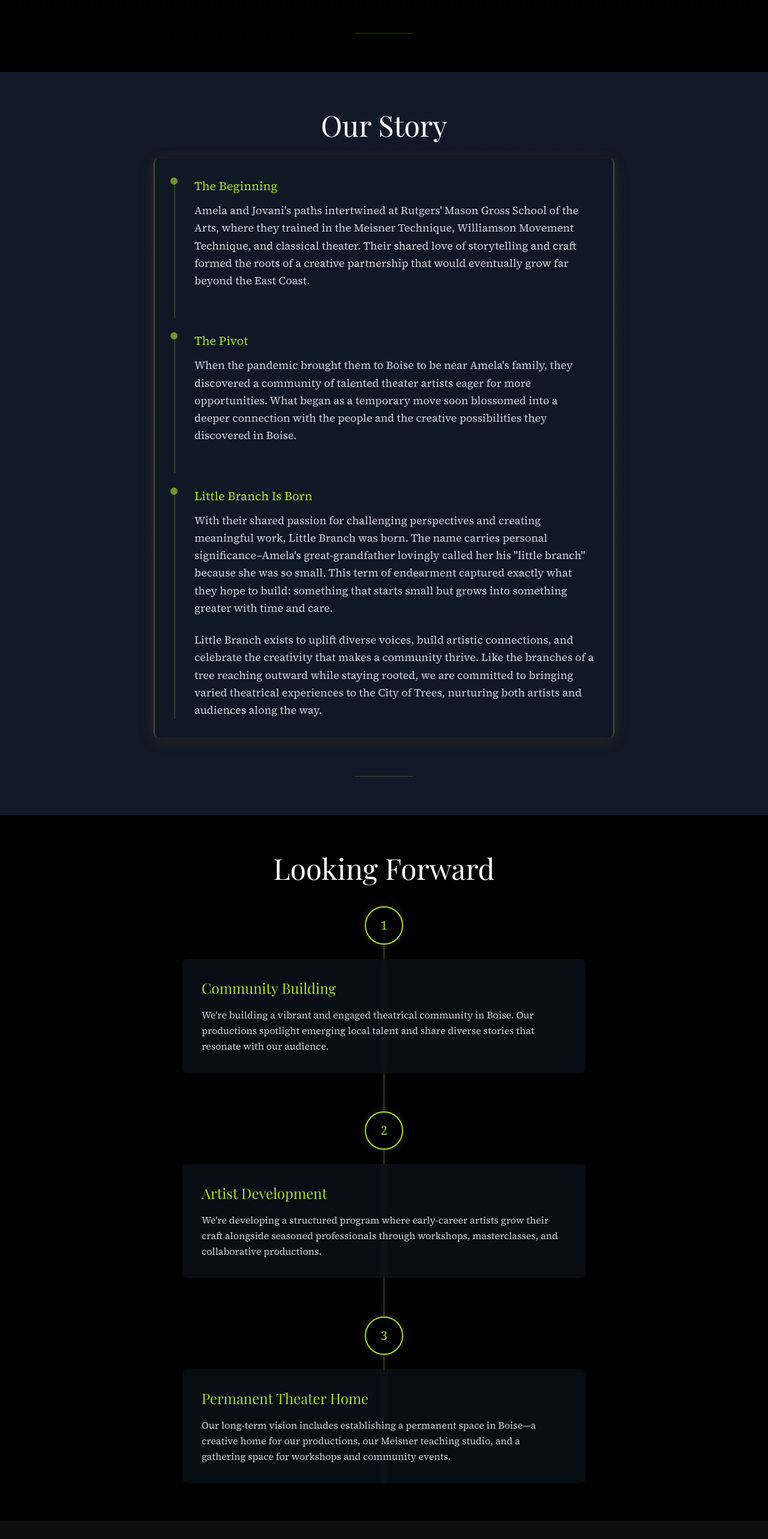
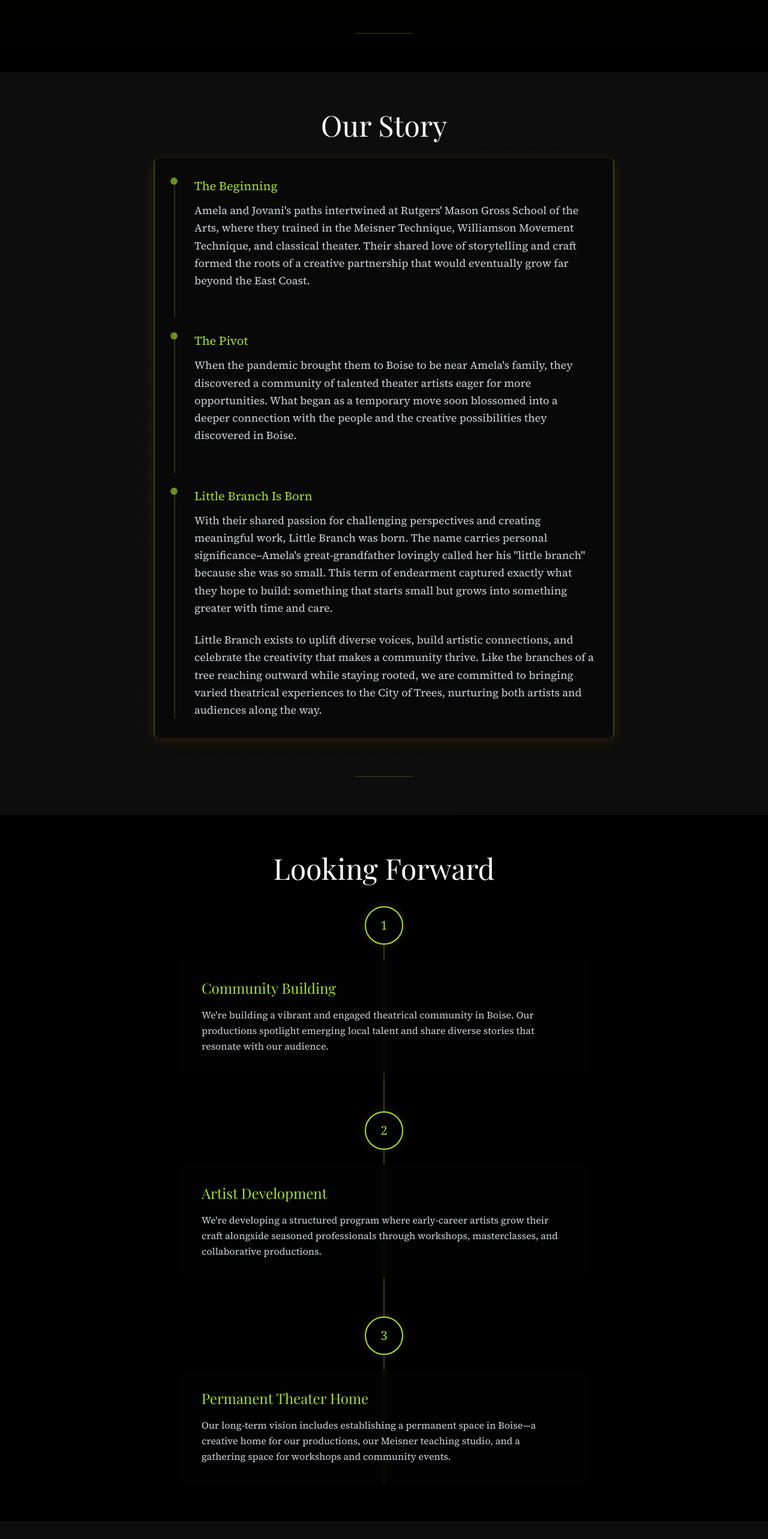
Before and after one commit to gzambran/littleBranchTheater, a Next.js app: page /who-we-are in a window 1280 px wide. Shown: the part 1100-3666 px from the top of the page at 60% size. Built offline with nearby package versions, Linux system fonts and the light colour scheme; a web font is replaced by a local one.

Commit message:
Fix inconsistent navy color on who-we-are page

```diff
--- a/src/app/who-we-are/page.tsx
+++ b/src/app/who-we-are/page.tsx
@@ -170,7 +170,7 @@ export default function WhoWeAre() {
 
       {/* Our Story Section */}
       <motion.section
-        className="py-16 bg-gray-900 relative"
+        className="py-16 bg-gray-950 relative"
         variants={fadeIn}
         initial="hidden"
         whileInView="visible"
@@ -189,7 +189,7 @@ export default function WhoWeAre() {
             </motion.h2>
             <motion.div
               variants={fadeIn}
-              className="p-8 rounded-lg border-l-2 border-r-2 border-accent/30 shadow-[0_5px_25px_rgba(217,119,6,0.15)] bg-gray-900/50 backdrop-blur-sm"
+              className="p-8 rounded-lg border-l-2 border-r-2 border-accent/30 shadow-[0_5px_25px_rgba(217,119,6,0.15)] bg-black-deep/50 backdrop-blur-sm"
             >
               {/* Visual timeline styling */}
               <div className="relative border-l-2 border-accent/20 pl-8 pb-6 mb-6">
@@ -279,7 +279,7 @@ export default function WhoWeAre() {
                     1
                   </div>
                 </div>
-                <div className="bg-gray-900/50 backdrop-blur-sm p-8 rounded-lg max-w-2xl mx-auto shadow-lg shadow-black/20">
+                <div className="bg-black-deep/50 backdrop-blur-sm p-8 rounded-lg max-w-2xl mx-auto shadow-lg shadow-black/20">
                   <h3 className="text-2xl font-display text-accent mb-4">
                     Community Building
                   </h3>
@@ -298,7 +298,7 @@ export default function WhoWeAre() {
                     2
                   </div>
                 </div>
-                <div className="bg-gray-900/50 backdrop-blur-sm p-8 rounded-lg max-w-2xl mx-auto shadow-lg shadow-black/20">
+                <div className="bg-black-deep/50 backdrop-blur-sm p-8 rounded-lg max-w-2xl mx-auto shadow-lg shadow-black/20">
                   <h3 className="text-2xl font-display text-accent mb-4">
                     Artist Development
                   </h3>
@@ -318,7 +318,7 @@ export default function WhoWeAre() {
                     3
                   </div>
                 </div>
-                <div className="bg-gray-900/50 backdrop-blur-sm p-8 rounded-lg max-w-2xl mx-auto shadow-lg shadow-black/20">
+                <div className="bg-black-deep/50 backdrop-blur-sm p-8 rounded-lg max-w-2xl mx-auto shadow-lg shadow-black/20">
                   <h3 className="text-2xl font-display text-accent mb-4">
                     Permanent Theater Home
                   </h3>
```
